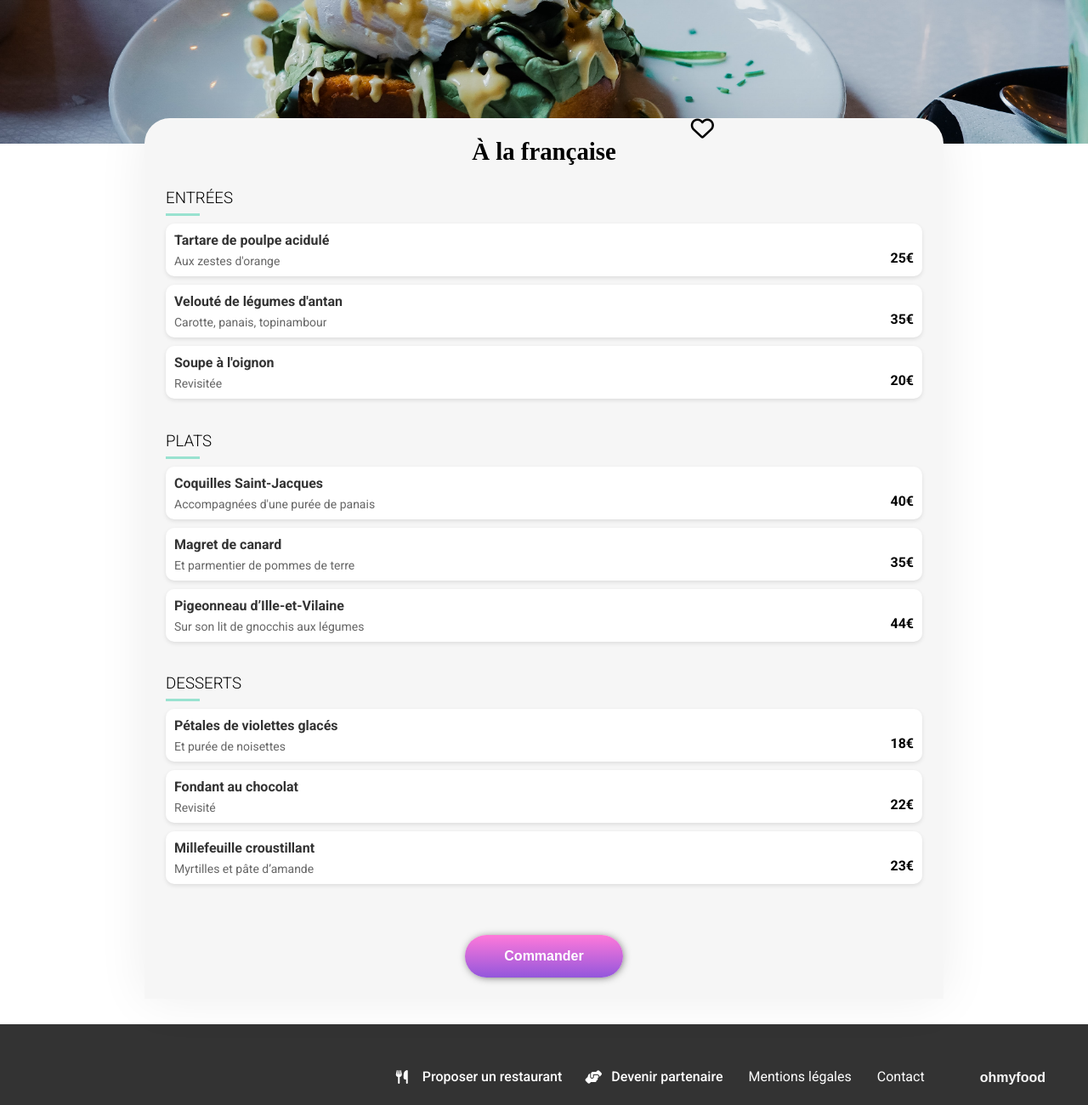
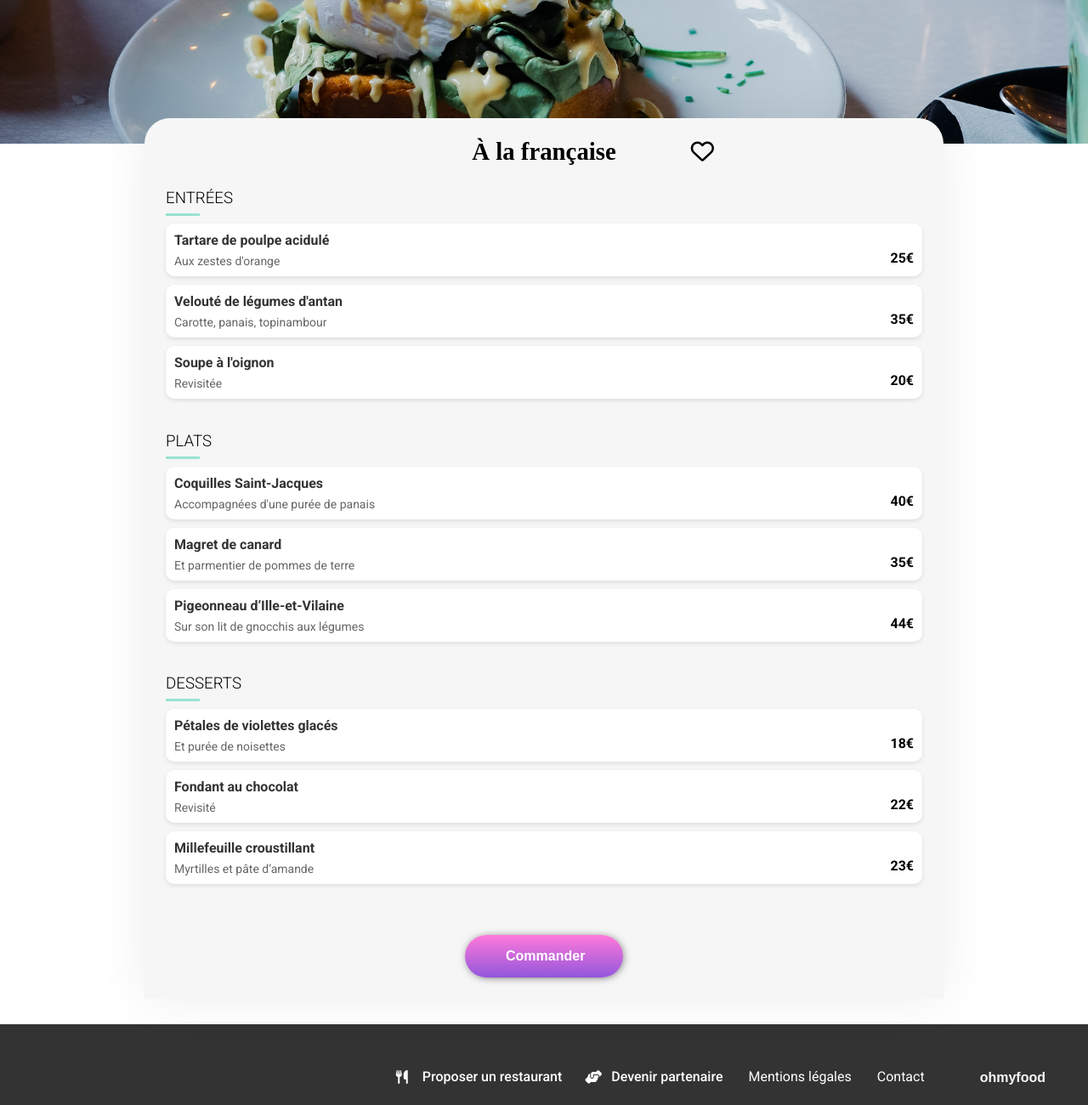
Before and after one commit to LudoFR1988/OhMyFood, a plain HTML site: page a-la-française.html in a window 1280 px wide. Shown: the part 285-1585 px from the top of the page at 85% size. Drawn offline with Linux system fonts and the light colour scheme; a web font is replaced by a local one.

Commit message:
modification bouton commander sur mobile

```diff
--- a/a-la-française.html
+++ b/a-la-française.html
@@ -27,8 +27,10 @@
       <div class="container">
         <div class="menu-header">
           <h2>À la française</h2>
-          <i class="fa-regular fa-heart"></i>
-          <i class="fa-solid fa-heart"></i>
+          <div class="heart">
+            <i class="fa-regular fa-heart"></i>
+            <i class="fa-solid fa-heart"></i>
+          </div>
         </div>
         <section class="menu-section">
           <h3>ENTRÉES</h3>
--- a/sass/components/_buttons.scss
+++ b/sass/components/_buttons.scss
@@ -17,7 +17,7 @@
   color: white;
   font-weight: bold;
   font-size: 1rem;
-  padding: 1rem;
+  padding: 1rem 3rem;
   border: none;
   border-radius: 2rem;
   box-shadow: 1px 1px 12px -4px black;
--- a/sass/components/_card.scss
+++ b/sass/components/_card.scss
@@ -41,8 +41,6 @@
   @media screen and (min-width: 1024px) {
     right: 20px;
     position: relative;
-    margin-bottom: 40px;
-    display: block;
   }
 }
 
```
Also changed, not shown: la-note-enchantee.html (+4 -2 lines), le-delice-des-sens.html (+4 -2 lines), style.css, 1 other file.
